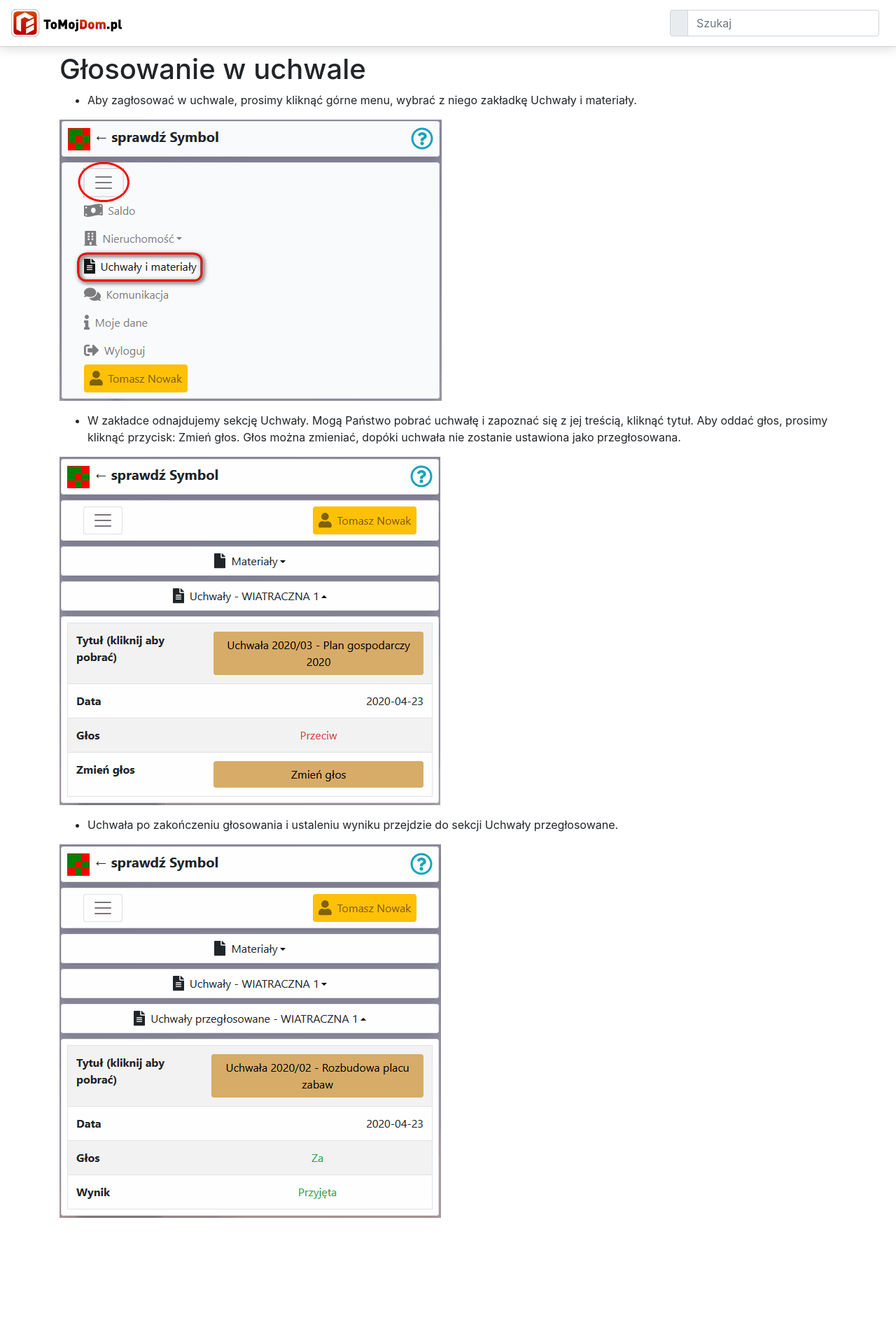
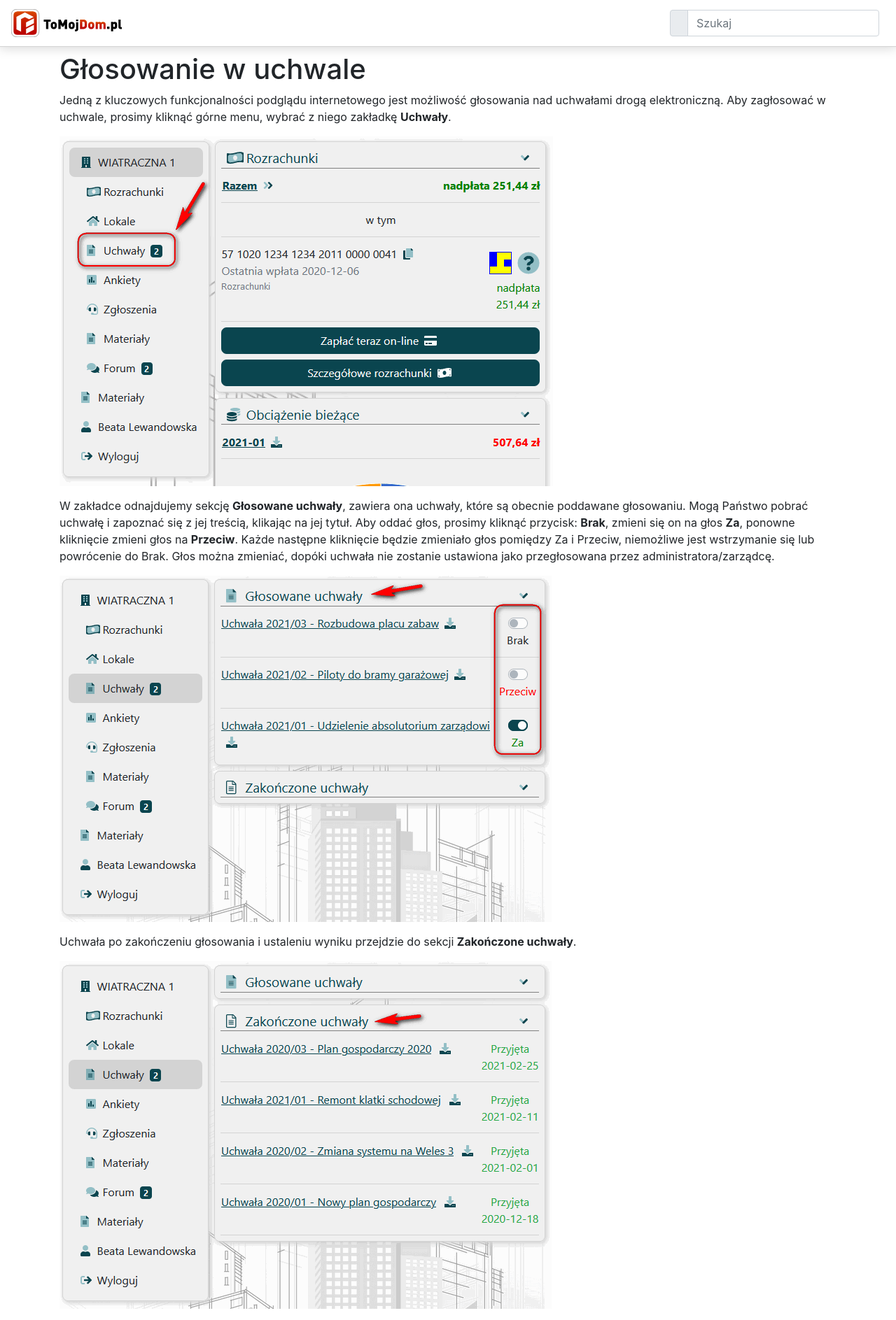
Before and after one commit to Weles3Doc/OsDoc, a Jekyll site: the page built from uzytkowe/_posts/2020-08-04-Glosowanie w uchwale.md, in a window 1280 px wide. Shown: the whole page at 70% size. Built offline with Jekyll 4.4.1, drawn with Linux system fonts in a browser that asks for light colours; nearby versions of some CDN libraries.

Commit message:
poprawka uchwały

```diff
--- a/uzytkowe/_posts/2020-08-04-Glosowanie w uchwale.md
+++ b/uzytkowe/_posts/2020-08-04-Glosowanie w uchwale.md
@@ -4,14 +4,14 @@ title: Głosowanie w uchwale
 
 # Głosowanie w uchwale
 
-- Aby zagłosować w uchwale, prosimy kliknąć górne menu, wybrać z niego zakładkę Uchwały i materiały.
+Jedną z kluczowych funkcjonalności podglądu internetowego jest możliwość głosowania nad uchwałami drogą elektroniczną. Aby zagłosować w uchwale, prosimy kliknąć górne menu, wybrać z niego zakładkę **Uchwały**.
 
 ![Głosowanie w uchwale](glosuchwala1.png)
 
-- W zakładce odnajdujemy sekcję Uchwały. Mogą Państwo pobrać uchwałę i zapoznać się z jej treścią, kliknąć tytuł. Aby oddać głos, prosimy kliknąć przycisk: Zmień głos. Głos można zmieniać, dopóki uchwała nie zostanie ustawiona jako przegłosowana.
+W zakładce odnajdujemy sekcję **Głosowane uchwały**, zawiera ona uchwały, które są obecnie poddawane głosowaniu. Mogą Państwo pobrać uchwałę i zapoznać się z jej treścią, klikając na jej tytuł. Aby oddać głos, prosimy kliknąć przycisk: **Brak**, zmieni się on na głos **Za**, ponowne kliknięcie zmieni głos na **Przeciw**. Każde następne kliknięcie będzie zmieniało głos pomiędzy Za i Przeciw, niemożliwe jest wstrzymanie się lub powrócenie do Brak. Głos można zmieniać, dopóki uchwała nie zostanie ustawiona jako przegłosowana przez administratora/zarządcę.
 
 ![Głosowanie w uchwale](glosuchwala2.png)
 
-- Uchwała po zakończeniu głosowania i ustaleniu wyniku przejdzie do sekcji Uchwały przegłosowane.
+Uchwała po zakończeniu głosowania i ustaleniu wyniku przejdzie do sekcji **Zakończone uchwały**.
 
 ![Głosowanie w uchwale](glosuchwala3.png)
```
Also changed, not shown: uzytkowe/glosuchwala1.png, uzytkowe/glosuchwala2.png, uzytkowe/glosuchwala3.png.
